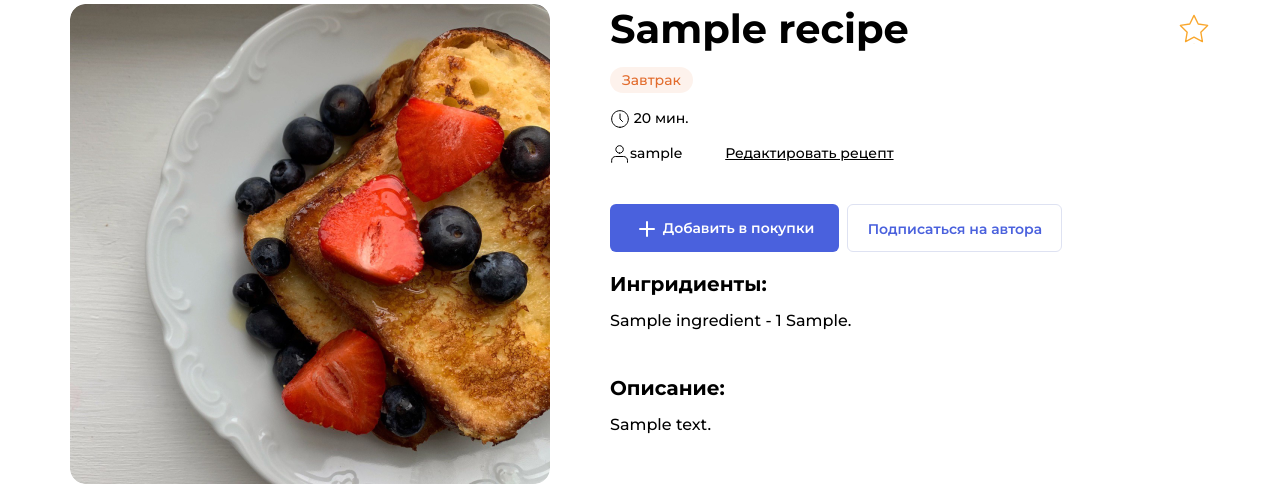
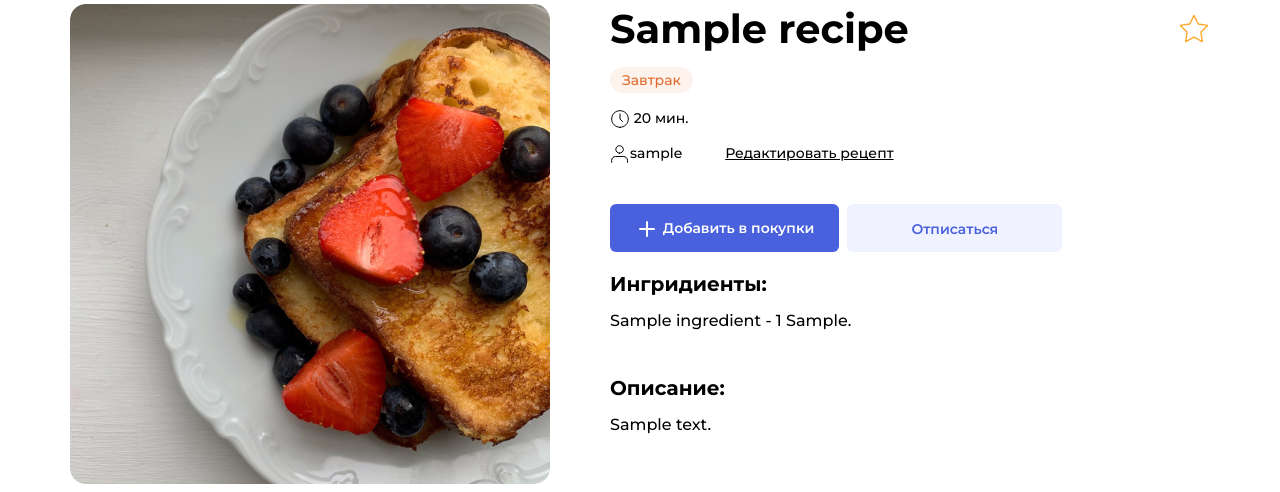
Before and after one commit to mechnotech/foodgram-project, a Django app: page /recipes/1 in a window 1280 px wide. Shown: the part 146-638 px from the top of the page. Run offline with Django 3.2, Linux system fonts and the light colour scheme; a user stored in the database is signed in; tables that the repository leaves empty hold one stand-in row (values such as "Sample post").

Commit message:
subscription complete

```diff
--- a/recipes/views.py
+++ b/recipes/views.py
@@ -29,7 +29,11 @@ def profile(request, username):
 
 def recipe(request, recipe_id):
     one_recipe = get_object_or_404(Recipe, pk=recipe_id)
-    return render(request, 'recipe_page.html', {'recipe': one_recipe})
+    following = False
+    if request.user.is_authenticated:
+        following = Follow.objects.filter(
+            user=request.user, author=one_recipe.author).exists()
+    return render(request, 'recipe_page.html', {'recipe': one_recipe, 'following': following})
 
 
 @login_required
--- a/templates/recipe_page.html
+++ b/templates/recipe_page.html
@@ -32,13 +32,15 @@
                 <ul class="single-card__items">
                     <li class="single-card__item"><button class="button button_style_blue" name="purchases" data-out><span class="icon-plus"></span> Добавить в покупки</button></li>
                     <li class="single-card__item">
+                    <form>
                     {% if user.is_authenticated %}
                         {% if following %}
-                            <button class="button button_style_light-red button_size_subscribe" name="unsubscribe" href="{% url 'unfollow' recipe.pk %}" data-out>Отписаться</button>
+                            <button class="button button_style_light-blue button_size_subscribe" name="unsubscribe" formaction="{% url 'unfollow' recipe.pk %}" data-out>Отписаться</button>
                         {% else %}
-                            <button class="button button_style_light-blue-outline button_size_subscribe" name="subscribe" href="{% url 'follow' recipe.pk %}" data-out>Подписаться на автора</button>
+                            <button class="button button_style_light-blue-outline button_size_subscribe" name="subscribe" formaction="{% url 'follow' recipe.pk %}" data-out>Подписаться на автора</button>
                         {% endif %}
                     {% endif %}
+                    </form>
                     </li>
                 </ul>
                 <div class="single-card__section">
```
